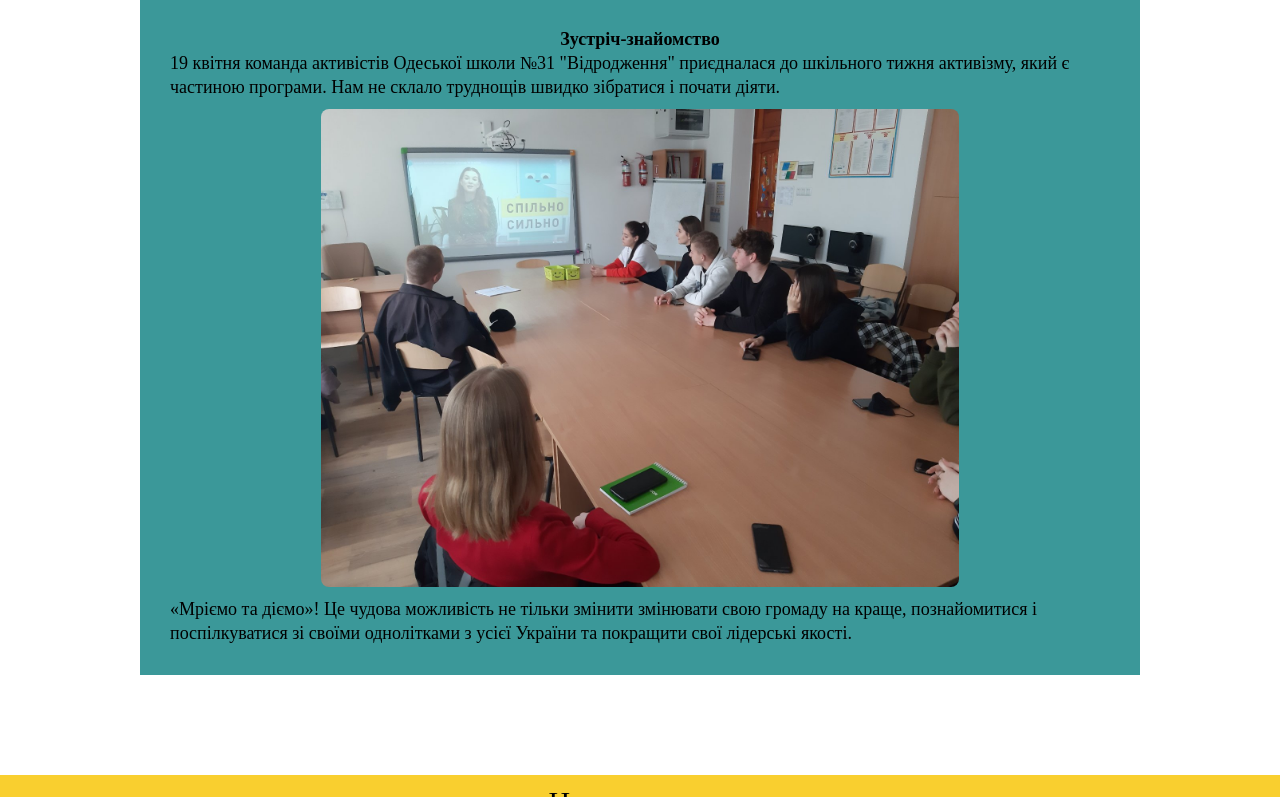
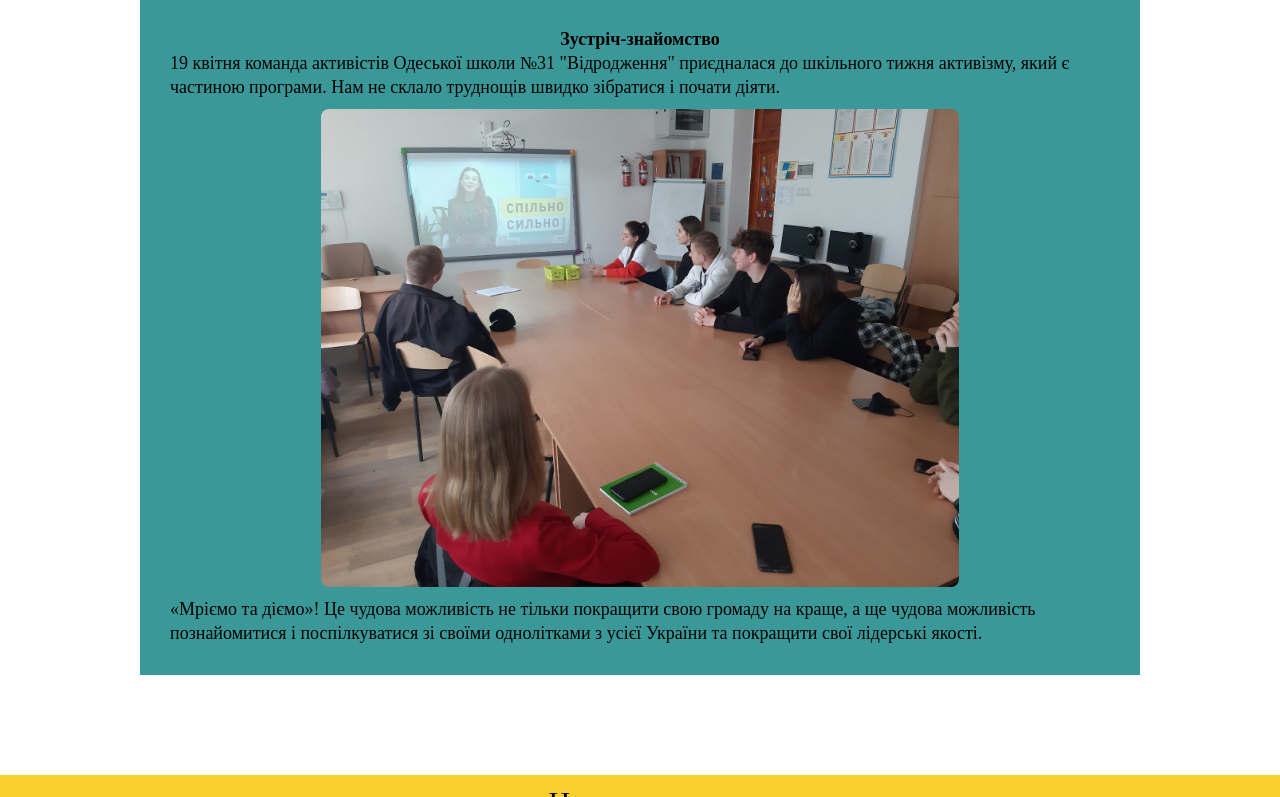
Before and after one commit to gms-ka/Mentally_strong, a plain HTML site: page index.html in a window 1280 px wide. Both pictures are taken after a click on the link "перший день". Shown: the part 923-1720 px from the top of the page. Drawn offline with Linux system fonts and the light colour scheme.

Commit message:
Update index.html

```diff
--- a/index.html
+++ b/index.html
@@ -29,8 +29,6 @@
                Пропоную до вашої уваги веб-сторінку, присвячену діяльності команди "Відродження", що приймала участь у
                всеукраїнському проекті
                "Cпільно сильно: Шкільний тиждень активізму".
-               <br>
-               Так як ми всі разом дружимо і стикалися із схожими ситуаціями раніше.
             </p>
             <div class="an">
                <img src="image/animation_1.gif">
@@ -59,7 +57,7 @@
                            програми.
                            Нам не склало труднощів швидко зібратися і почати діяти.
                            <img src="image/for_content/for_one.jpg" alt="">
-                           «Мріємо та діємо»! Це чудова можливість не тільки змінити змінювати свою громаду на краще,
+                           «Мріємо та діємо»! Це чудова можливість не тільки покращити свою громаду на краще, а ще чудова можливість
                            познайомитися і поспілкуватися
                            зі своїми
                            однолітками з усієї України та покращити свої лідерські якості.
```
